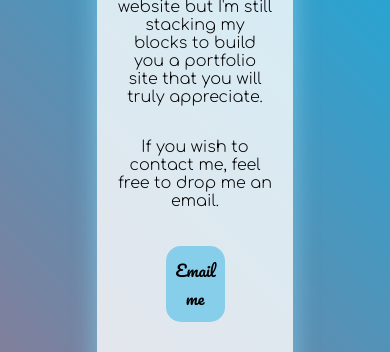
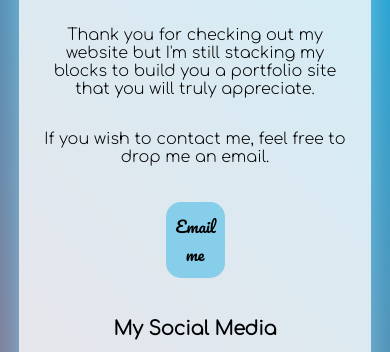
Before and after one commit to SteveStackJack/stevestackjack, a plain HTML site: page index.html in a window 390 px wide. Shown: the part 340-692 px from the top of the page. Drawn offline with Linux system fonts and the light colour scheme.

Commit message:
Update styles.css

```diff
--- a/styles.css
+++ b/styles.css
@@ -95,3 +95,9 @@ p {
 .icon {
     max-width: 40px;
 }
+
+@media (max-width: 700px)  {
+    .container {
+        width: 80vw;
+    }
+}
```
